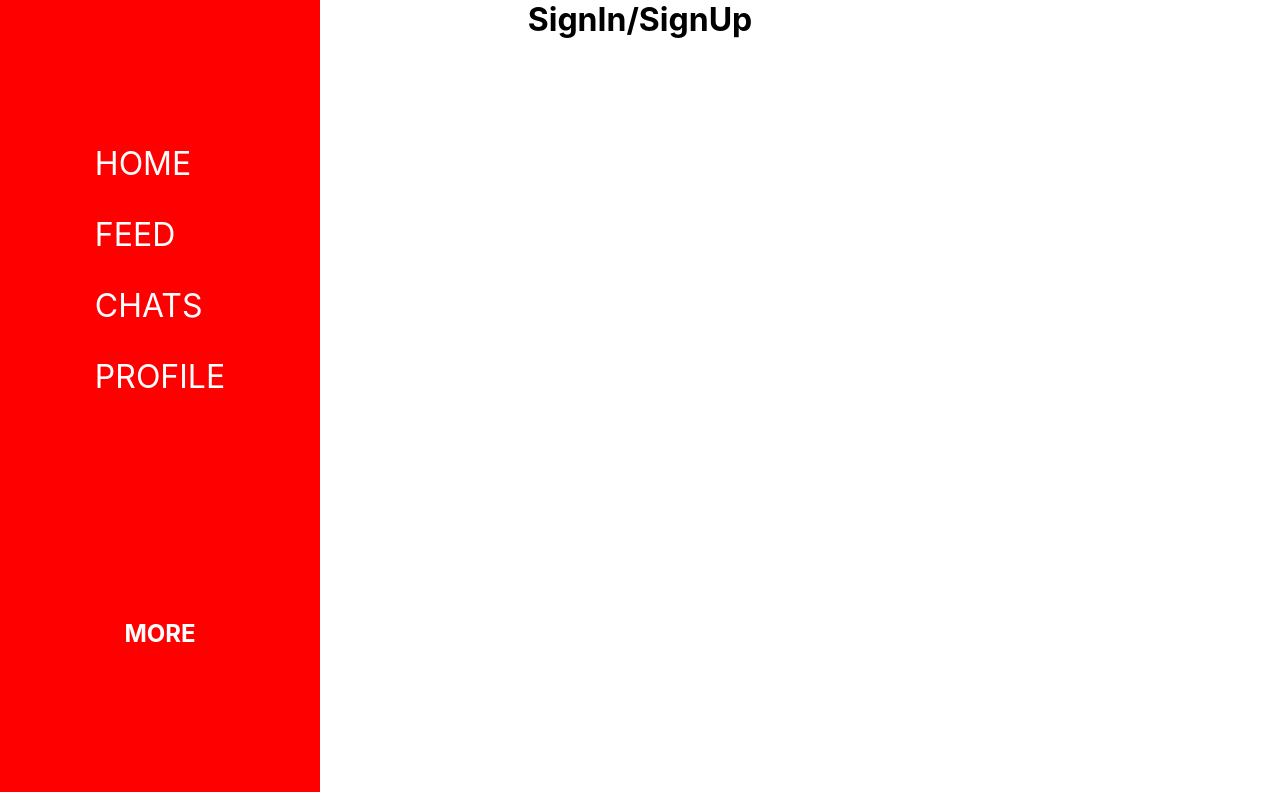
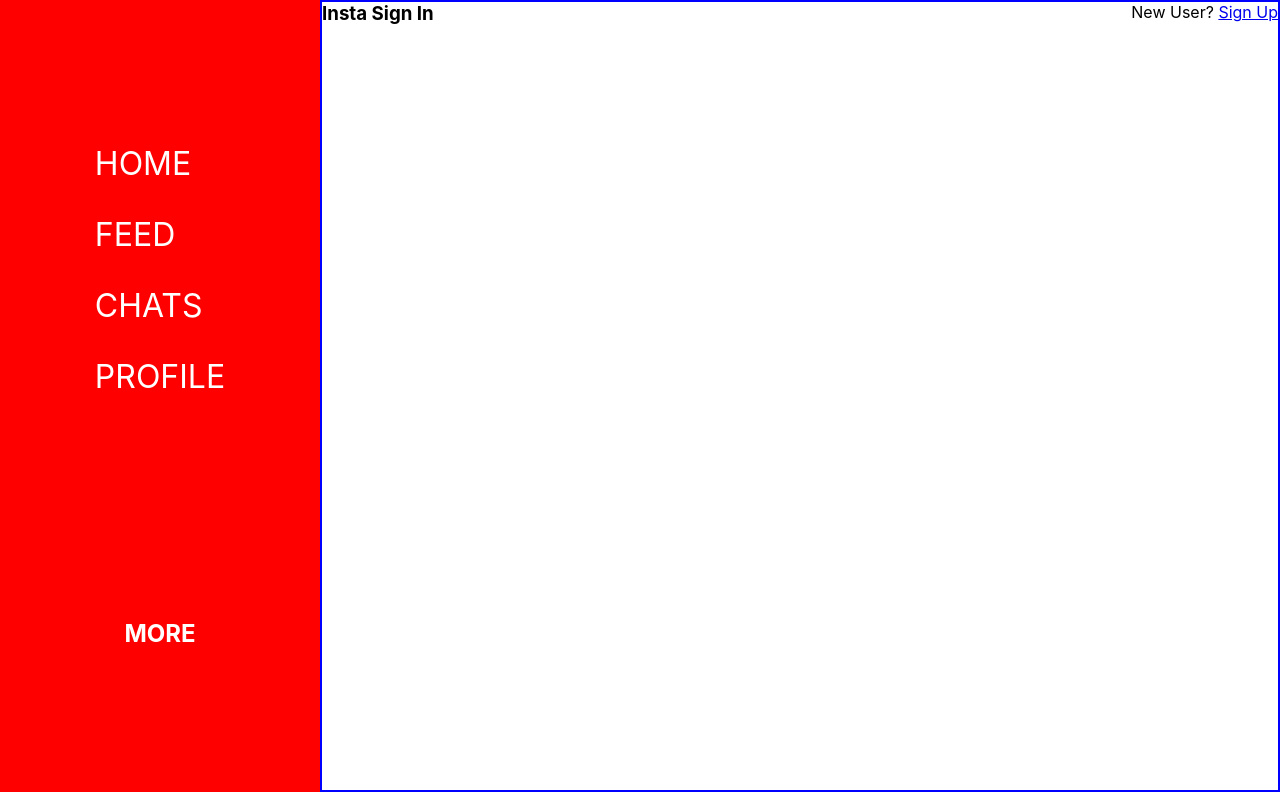
Before and after one commit to AswiTheDeveloper/insta-clone, a React (Create React App) app: page /profile in a window 1280 px wide. Built offline with nearby package versions, Linux system fonts and the light colour scheme.

Commit message:
changed styles in header and home page

```diff
--- a/src/App.js
+++ b/src/App.js
@@ -1,18 +1,27 @@
-import './App.scss';
-import React from 'react';
-import Header from './components/Header/Header';
-import { BrowserRouter } from "react-router-dom";
+import "./App.scss";
+import React from "react";
+import Header from "./components/Header/Header";
+import { BrowserRouter, Routes, Route } from "react-router-dom";
+import Posts from './components/Posts/Posts';
+import Feed from './components/Feed/Explore/Feed';
+import Chat from './components/chats/Chat';
+import Profile from "./components/profile/Profile";
 
 function App() {
-
   return (
     <BrowserRouter>
-
       <main className="App">
         <Header />
+        <main className="all-routes">
+          <Routes>
+            <Route index Component={Posts} />
+            <Route path="/posts" Component={Posts} />
+            <Route path="/feed" Component={Feed} />
+            <Route path="/chats" Component={Chat} />
+            <Route path="/profile" Component={Profile} />
+          </Routes>
+        </main>
       </main>
-
-
     </BrowserRouter>
   );
 }
--- a/src/App.scss
+++ b/src/App.scss
@@ -7,10 +7,6 @@
 .App {
 
   text-align: center;
-  display: flex;
-  flex-direction: column;
-  align-items: center;
-
 }
 
 .App-logo {
--- a/src/components/Header/Header.jsx
+++ b/src/components/Header/Header.jsx
@@ -1,10 +1,6 @@
 import React from 'react';
-import { Routes, Route, Link } from "react-router-dom";
-import Posts from '../Posts/Posts';
-import Feed from '../Feed/Explore/Feed';
-import Chat from '../chats/Chat';
-import Profile from '../profile/Profile';
 import './header.scss';
+import { Link } from 'react-router-dom';
 
 export default function Header() {
     let linkStyles = {
@@ -12,7 +8,6 @@ export default function Header() {
         color: 'white'
     }
 
-    // console.log(JSON.parse(localStorage.user));
     return (
         <main className='header-class'>
             <header>
@@ -26,13 +21,7 @@ export default function Header() {
                 </ul>
                 <h2>MORE</h2>
             </header>
-            <Routes>
-                <Route index Component={Posts} />
-                <Route path="/posts" Component={Posts} />
-                <Route path='/feed' Component={Feed} />
-                <Route path='/chats' Component={Chat} />
-                <Route path='/profile' Component={Profile} />
-            </Routes>
+
         </main>
         )
 }
--- a/src/components/Header/header.scss
+++ b/src/components/Header/header.scss
@@ -1,11 +1,15 @@
+.App{
+    display: flex;
+}
+.all-routes{
+    width: 80vw;
+    border: 2px solid blue;
+}
 .header-class {
   display: flex;
-    width: 100vw;
   height: 99vh;
   display: flex;
   justify-content: center;
-
-}
 
   header {
     background-color: red;
@@ -16,8 +20,6 @@ header {
     padding: 2rem;
     width: 20rem;
     height: 99vh;
-    position: absolute;
-    left: 0;
     color: white;
 
     ul {
@@ -37,3 +39,4 @@ header {
       text-align: start;
     }
   }
+}
--- a/src/components/profile/Profile.jsx
+++ b/src/components/profile/Profile.jsx
@@ -1,8 +1,9 @@
-import React from 'react'
+import React from 'react';
+import SignIn from './SignIn/SignIn';
 
 export default function Profile() {
     return (
-        <main>
-            <h1>SignIn/SignUp</h1>
+        <main className='profile'>
+        <SignIn/>
         </main>)
 }
--- /dev/null
+++ b/src/components/profile/SignIn/SignIn.jsx
@@ -0,0 +1,13 @@
+import React from 'react';
+import { Link } from 'react-router-dom';
+import './sign-in.scss'
+
+const SignIn = () => {
+  return (
+    <main className='sign-in'>
+        <nav><h3>Insta Sign In</h3> <p>New User? <Link to="/posts">Sign Up</Link> </p></nav>
+    </main>
+  )
+}
+
+export default SignIn
--- /dev/null
+++ b/src/components/profile/SignIn/sign-in.scss
@@ -0,0 +1,6 @@
+.sign-in{
+    nav{
+        display: flex;
+        justify-content: space-between;
+    }
+}
```
Also changed, not shown: src/components/profile/SignIn/SingUp/signup.jpg (deleted). Lines whose indentation alone changed are shown as unchanged.
